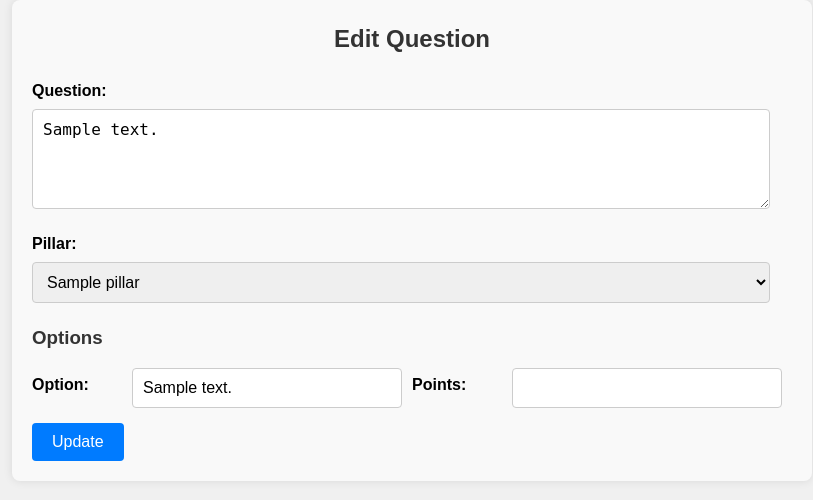
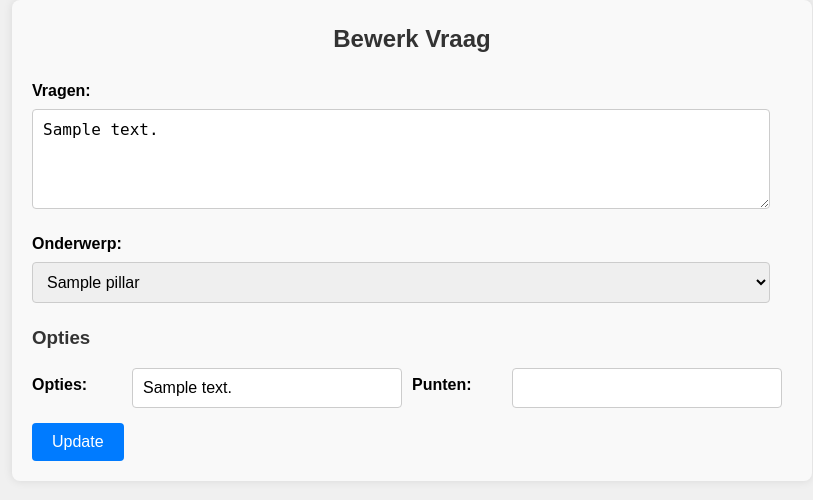
Before and after one commit to NienkeKuipers/Gezondheidsmeter, a PHP site: page /assets/includes/edit_vragen.php?id=1 in a window 1280 px wide. Shown: the part 126-626 px from the top of the page, without its empty margins (228-1041 px from the left). Run offline with PHP 8.4, Linux system fonts and the light colour scheme; tables that the repository leaves empty or names only in its code hold one stand-in row (values such as "Sample post").

Commit message:
Nav bar gefixt en ook dingen  vertaalt

```diff
--- a/assets/includes/edit_vragen.php
+++ b/assets/includes/edit_vragen.php
@@ -48,8 +48,8 @@ if (isset($_GET['id'])) {
     <div class="container">
         <nav>
             <ul class="nav-links">
-                <li><a href="dashboard.php">Dashboard</a></li>
-                <li><a href="vragen.php">Vragen</a></li>
+                <li><a href="../admin/dashboard.php">Dashboard</a></li>
+                <li><a href="../admin/vragen.php">Vragen</a></li>
                 <li><a href="../includes/logout.php">Uitloggen</a></li>
             </ul>
             <div class="burger">
@@ -62,15 +62,15 @@ if (isset($_GET['id'])) {
 </header>
 
 <div class="container">
-    <h2>Edit Question</h2>
+    <h2>Bewerk Vraag</h2>
     <form action="update_question.php" method="post">
         <input type="hidden" name="id" value="<?php echo $questionId; ?>">
         <div class="form-group">
-            <label for="text">Question:</label>
+            <label for="text">Vragen:</label>
             <textarea id="text" name="text" required><?php echo htmlspecialchars($question['text']); ?></textarea>
         </div>
         <div class="form-group">
-            <label for="pillar_id">Pillar:</label>
+            <label for="pillar_id">Onderwerp:</label>
             <select id="pillar_id" name="pillar_id" required>
                 <?php foreach ($pillars as $pillar): ?>
                     <option value="<?php echo $pillar['id']; ?>" <?php echo $pillar['id'] == $question['pillar_id'] ? 'selected' : ''; ?>>
@@ -81,12 +81,12 @@ if (isset($_GET['id'])) {
         </div>
 
         <div class="options-container">
-            <h3>Options</h3>
+            <h3>Opties</h3>
             <?php foreach ($options as $option): ?>
                 <div class="form-group">
-                    <label for="option_<?php echo $option['id']; ?>">Option:</label>
+                    <label for="option_<?php echo $option['id']; ?>">Opties:</label>
                     <input type="text" id="option_<?php echo $option['id']; ?>" name="options[<?php echo $option['id']; ?>][text]" value="<?php echo htmlspecialchars($option['text']); ?>" required>
-                    <label for="points_<?php echo $option['id']; ?>">Points:</label>
+                    <label for="points_<?php echo $option['id']; ?>">Punten:</label>
                     <input type="number" id="points_<?php echo $option['id']; ?>" name="options[<?php echo $option['id']; ?>][points]" value="<?php echo htmlspecialchars($option['points']); ?>" required>
                 </div>
             <?php endforeach; ?>
```
